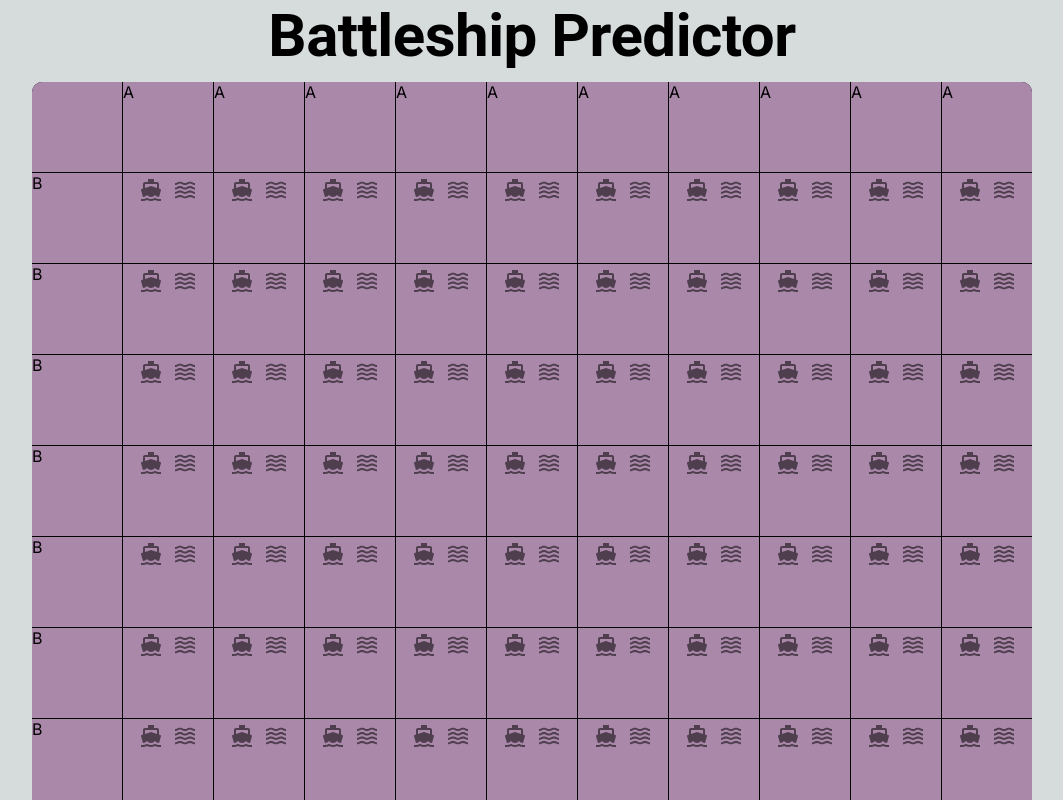
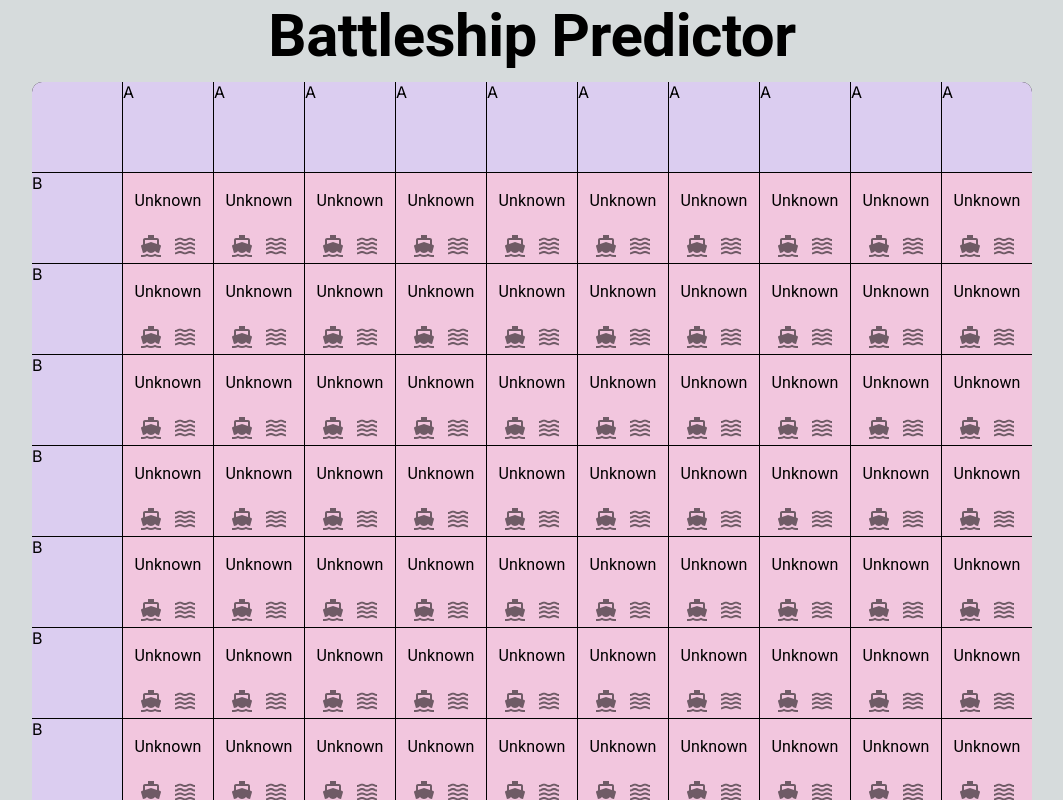
Before and after one commit to jcbyte/battleship-predictor, a Next.js app: page / in a window 1280 px wide. Shown: the top 800 px of the page, without its empty margins (108-1171 px from the left). Built offline with nearby package versions, Linux system fonts and the light colour scheme.

Commit message:
hit, miss and undo ships

```diff
--- a/app/page.tsx
+++ b/app/page.tsx
@@ -5,12 +5,14 @@ import { Box, IconButton, Typography } from "@mui/material";
 import { PropsWithChildren, useState } from "react";
 
 import DirectionsBoatIcon from "@mui/icons-material/DirectionsBoat";
+import UndoIcon from "@mui/icons-material/Undo";
 import WavesIcon from "@mui/icons-material/Waves";
 
 interface CellData {
-	shot: boolean;
-	hit: boolean;
+	state: "unknown" | "hit" | "miss";
 	probability: number;
+	x: number;
+	y: number;
 }
 
 interface GameTile {
@@ -26,21 +28,64 @@ interface LabelTile {
 type Tile = GameTile | LabelTile;
 
 const BOARD_SIZE = 10;
+const TILE_COLOURS = {
+	label: "#dbcdf0",
+	lowProbability: "#faedcb",
+	highProbability: "#f2c6de",
+	hit: "#c9e4de",
+	miss: "#c6def1",
+};
 
-export const GridItem = (props: PropsWithChildren<{ tile: Tile }>) => {
-	var content = <></>;
+export const GridItem = (props: PropsWithChildren<{ tile: Tile; updateTileState: Function }>) => {
+	var boxColour = "#ffffff";
+	var boxContent = <></>;
+
 	if (props.tile.type == "label") {
-		content = <>{props.tile.text}</>;
+		boxColour = TILE_COLOURS["label"];
+		boxContent = <>{props.tile.text}</>;
 	} else if (props.tile.type == "game") {
-		content = (
+		var tile: GameTile = props.tile as GameTile;
+		boxColour = { unknown: TILE_COLOURS["highProbability"], hit: TILE_COLOURS["hit"], miss: TILE_COLOURS["miss"] }[
+			tile.data.state
+		];
+		var text = { unknown: "Unknown", hit: "Hit", miss: "Miss" }[tile.data.state];
+		boxContent = (
 			<>
-				<Box sx={{ display: "flex", justifyContent: "center" }}>
-					<IconButton size="small">
-						<DirectionsBoatIcon />
-					</IconButton>
-					<IconButton size="small">
-						<WavesIcon />
-					</IconButton>
+				<Box sx={{ display: "flex", flexDirection: "column", height: "90px" }}>
+					<Box sx={{ flexGrow: 1, display: "flex", justifyContent: "center", alignItems: "center" }}>
+						<Typography>{text}</Typography>
+					</Box>
+					<Box sx={{ display: "flex", justifyContent: "center" }}>
+						{tile.data.state == "unknown" ? (
+							<>
+								<IconButton
+									size="small"
+									onClick={() => {
+										props.updateTileState(tile.data.x, tile.data.y, "hit");
+									}}
+								>
+									<DirectionsBoatIcon />
+								</IconButton>
+								<IconButton
+									size="small"
+									onClick={() => {
+										props.updateTileState(tile.data.x, tile.data.y, "miss");
+									}}
+								>
+									<WavesIcon />
+								</IconButton>
+							</>
+						) : (
+							<IconButton
+								size="small"
+								onClick={() => {
+									props.updateTileState(tile.data.x, tile.data.y, "unknown");
+								}}
+							>
+								<UndoIcon />
+							</IconButton>
+						)}
+					</Box>
 				</Box>
 			</>
 		);
@@ -49,23 +94,29 @@ export const GridItem = (props: PropsWithChildren<{ tile: Tile }>) => {
 	return (
 		<Box
 			sx={{
-				backgroundColor: "#aa88aa",
+				backgroundColor: boxColour,
 				aspectRatio: "1",
 			}}
 		>
-			{content}
+			{boxContent}
 		</Box>
 	);
 };
 
 export default function Home() {
 	const [board, setBoard] = useState<CellData[][]>(
-		[...Array(BOARD_SIZE)].map(() => {
-			return [...Array(BOARD_SIZE)].map(() => {
-				return { shot: false, hit: false, probability: 0 } as CellData;
+		[...Array(BOARD_SIZE)].map((item, x) => {
+			return [...Array(BOARD_SIZE)].map((item, y) => {
+				return { state: "unknown", probability: 0, x: x, y: y } as CellData;
 			});
 		})
 	);
+
+	function updateTileState(x: number, y: number, state: CellData["state"]) {
+		var newBoard = [...board];
+		newBoard[x][y].state = state;
+		setBoard(newBoard);
+	}
 
 	return (
 		<>
@@ -105,7 +156,7 @@ export default function Home() {
 								.flat(1),
 						] as Tile[]
 					).map((item, i) => {
-						return <GridItem key={i} tile={item} />;
+						return <GridItem key={i} tile={item} updateTileState={updateTileState} />;
 					})}
 				</Box>
 			</Box>
```
